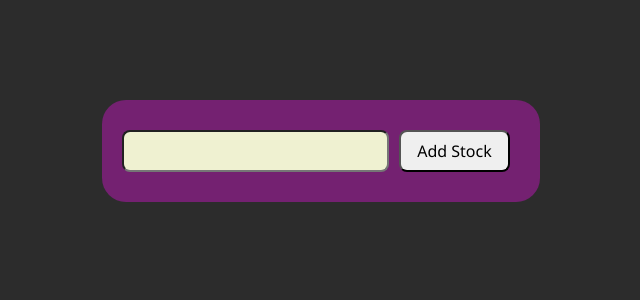
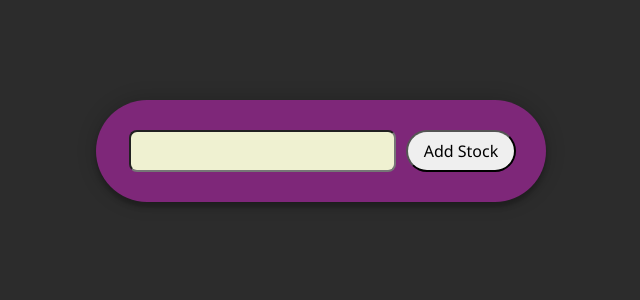
Before and after one commit to dmeegan/Rebalance, a React (Create React App) app: page / in a window 1280 px wide. Shown: the top 300 px of the page, without its empty margins (319-959 px from the left). Built offline with nearby package versions, Linux system fonts and the light colour scheme.

Commit message:
Revised app styling.

```diff
--- a/src/App.css
+++ b/src/App.css
@@ -13,13 +13,16 @@ html {
   margin-right: auto;
   margin-top: 100px;
   margin-bottom: 100px;
-  padding: 20px;
-  width: fit-content;
+  padding-top: 20px;
+  padding-right: 20px;
+  padding-left: 33px;
+  padding-bottom: 20px;
+  width: max-content;
   font: 100;
   text-align: center;
-  background-color: rgb(116, 33, 113);
-  color: white;
-  border-radius: 3vh;
+  background-color: rgb(126, 39, 121);
+  border-radius: 50vh;
+  box-shadow: 0 0 20px 0 rgba(0, 0, 0, 0.2), 0 5px 5px 0 rgba(0, 0, 0, 0.24);
 }
 
 .addStockForm input {
@@ -35,9 +38,15 @@ html {
   font-size: inherit;
   padding: 0.5em 1em;
   width: max-content;
-  border-radius: 1vh;
+  border-radius: 50vh;
   margin: 10px;
 }
+
+.addStockForm button:hover {
+
+}
+
+
 
 
 .stockTable {
@@ -45,7 +54,8 @@ html {
   font: 100;
   align-self: baseline;
   text-align: center;
-  background-color: rgb(116, 33, 113);
+  background-color: rgb(126, 39, 121);
+  box-shadow: 0 0 20px 0 rgba(0, 0, 0, 0.2), 0 5px 5px 0 rgba(0, 0, 0, 0.24);
   color: white;
   border-radius: 20px;
   padding: 20px;
@@ -68,11 +78,12 @@ html {
   font-size: inherit;
   padding: 0.5em 1em;
   background-color: #ddd;
+  border-radius: 1vh;
 }
 
 .stockTable button {
   line-height: 1.5em;
   width: max-content;
-  border-radius: 1vh;
+  border-radius: 50vh;
   padding: 0.5em 1em;
 }
```
